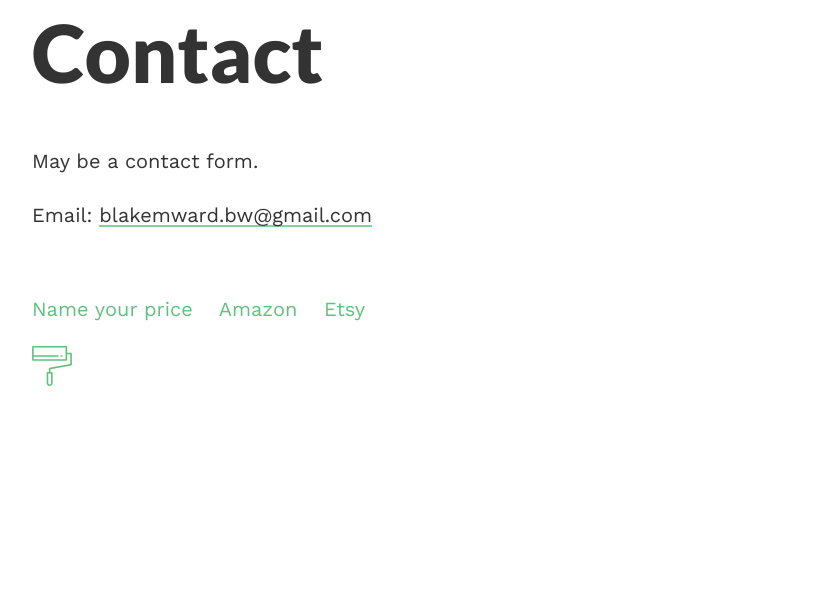
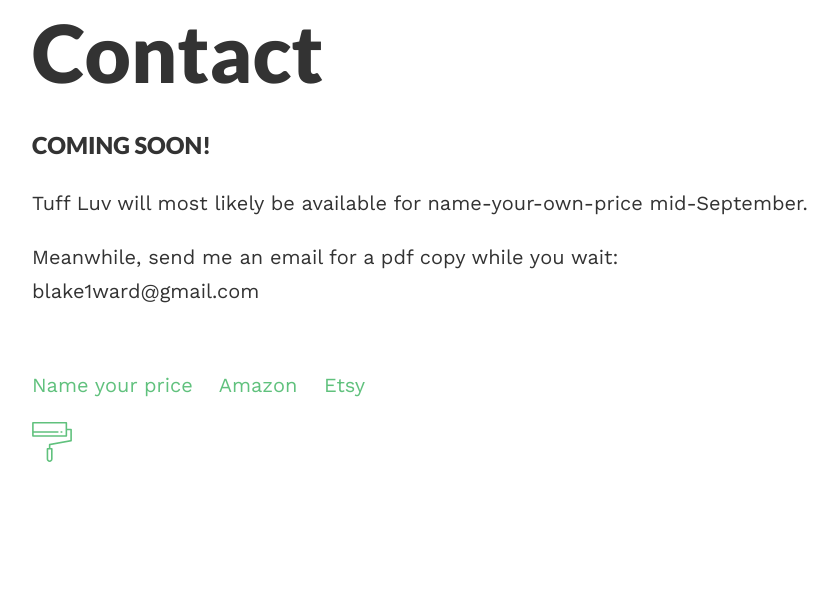
Before and after one commit to blake1ward/tuffluvtheme, a Jekyll site: the page built from contact.md, in a window 1280 px wide. Shown: the part 370-980 px from the top of the page, without its empty margins (208-1045 px from the left). Built offline with Jekyll 4.4.1, drawn with Linux system fonts in a browser that asks for light colours.

Commit message:
Update contact.md

```diff
--- a/contact.md
+++ b/contact.md
@@ -1,9 +1,11 @@
 ---
 title: Contact
 layout: post
-permalink: /contact/
+permalink: /price/
 ---
 
-May be a contact form.
+<h3>COMING SOON!</h3>
 
-Email: <a href="mailto:{{site.email}}">{{site.email}}</a>
+Tuff Luv will most likely be available for name-your-own-price mid-September.
+
+Meanwhile, send me an email for a pdf copy while you wait: blake1ward@gmail.com
```
